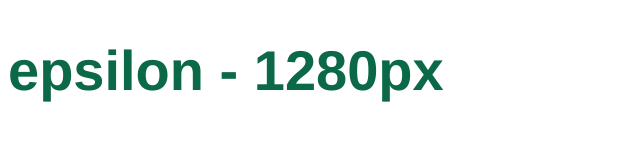
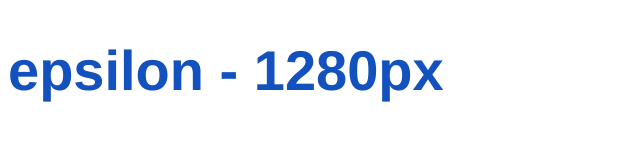
Before and after one commit to tedw/responsive-bootstrap, a plain HTML site: page index.html in a window 1280 px wide. Shown: the whole page, without its empty margins (0-640 px from the left). Drawn offline with nearby package versions, Linux system fonts and the light colour scheme.

Commit message:
Update font colors

```diff
--- a/css/_base.scss
+++ b/css/_base.scss
@@ -12,27 +12,27 @@ h1 {
 
 	// This is just for testing. You would not normally use a media query for the smallest view.
 	@include breakpoint( alpha ) {
-		color: #900c00;
+		color: #D02929;
 		z-index: 479;
 	}
 
 	@include breakpoint( beta ) {
-		color: #00287A;
+		color: #F98D24;
 		z-index: 480;
 	}
 
 	@include breakpoint( gamma ) {
-		color: #206014;
+		color: #F2C20C;
 		z-index: 568;
 	}
 
 	@include breakpoint( delta ) {
-		color: #A05511;
+		color: #1DA71D;
 		z-index: 768;
 	}
 
 	@include breakpoint( epsilon ) {
-		color: #0B6947;
+		color: #1251BE;
 		font-size: 56px;
 		z-index: 960;
 	}
```
Also changed, not shown: css/main-old-ie.css, css/main.css.
